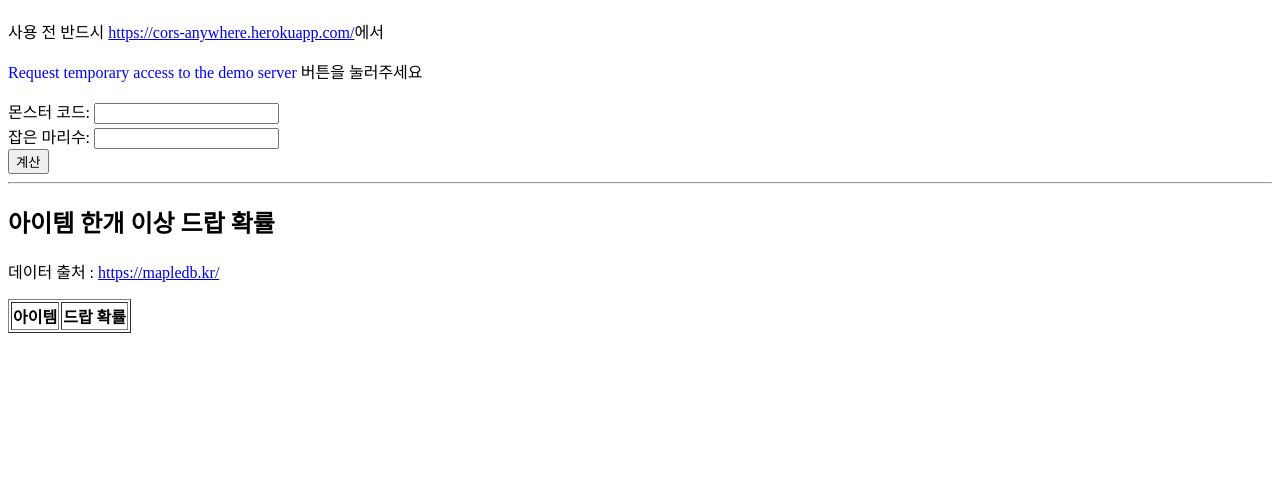
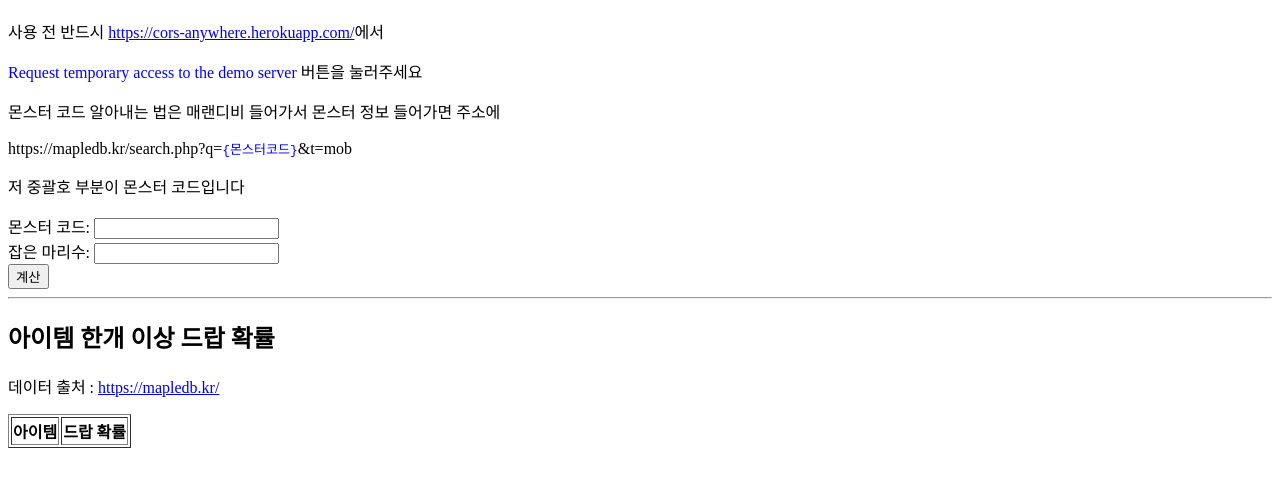
Before and after one commit to KogsRing/Mapleland_Drop_Calculator, a plain HTML site: page index.html in a window 1280 px wide. Shown: the part 61-548 px from the top of the page. Drawn offline with Linux system fonts and the light colour scheme.

Commit message:
사용법 추가

```diff
--- a/index.html
+++ b/index.html
@@ -8,6 +8,9 @@
     <h1>Monster Drop Probability Calculator</h1>
     <p>사용 전 반드시 <a href="https://cors-anywhere.herokuapp.com/ ">https://cors-anywhere.herokuapp.com/</a>에서</p>
     <P><boo style="color: blue;">Request temporary access to the demo server </boo> 버튼을 눌러주세요</P>
+    <p>몬스터 코드 알아내는 법은 매랜디비 들어가서 몬스터 정보 들어가면 주소에 </p>
+    <p >https://mapledb.kr/search.php?q=<code style="color: blue;">{몬스터코드}</code>&t=mob</p>
+    <p>저 중괄호 부분이 몬스터 코드입니다</p>
     <form id="drop-form">
         <label for="monster-code">몬스터 코드:</label>
         <input type="text" id="monster-code" name="monster-code"><br>
```
